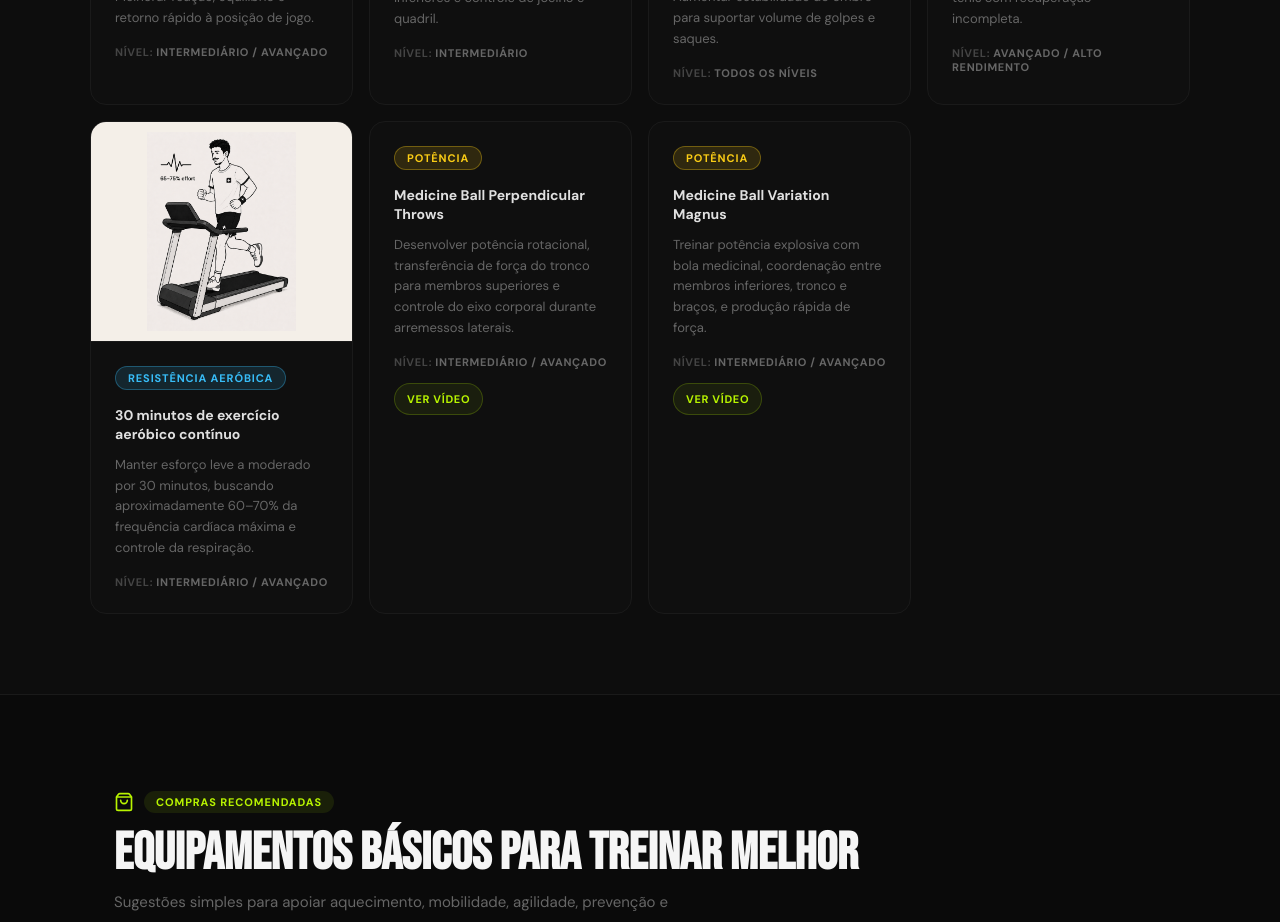
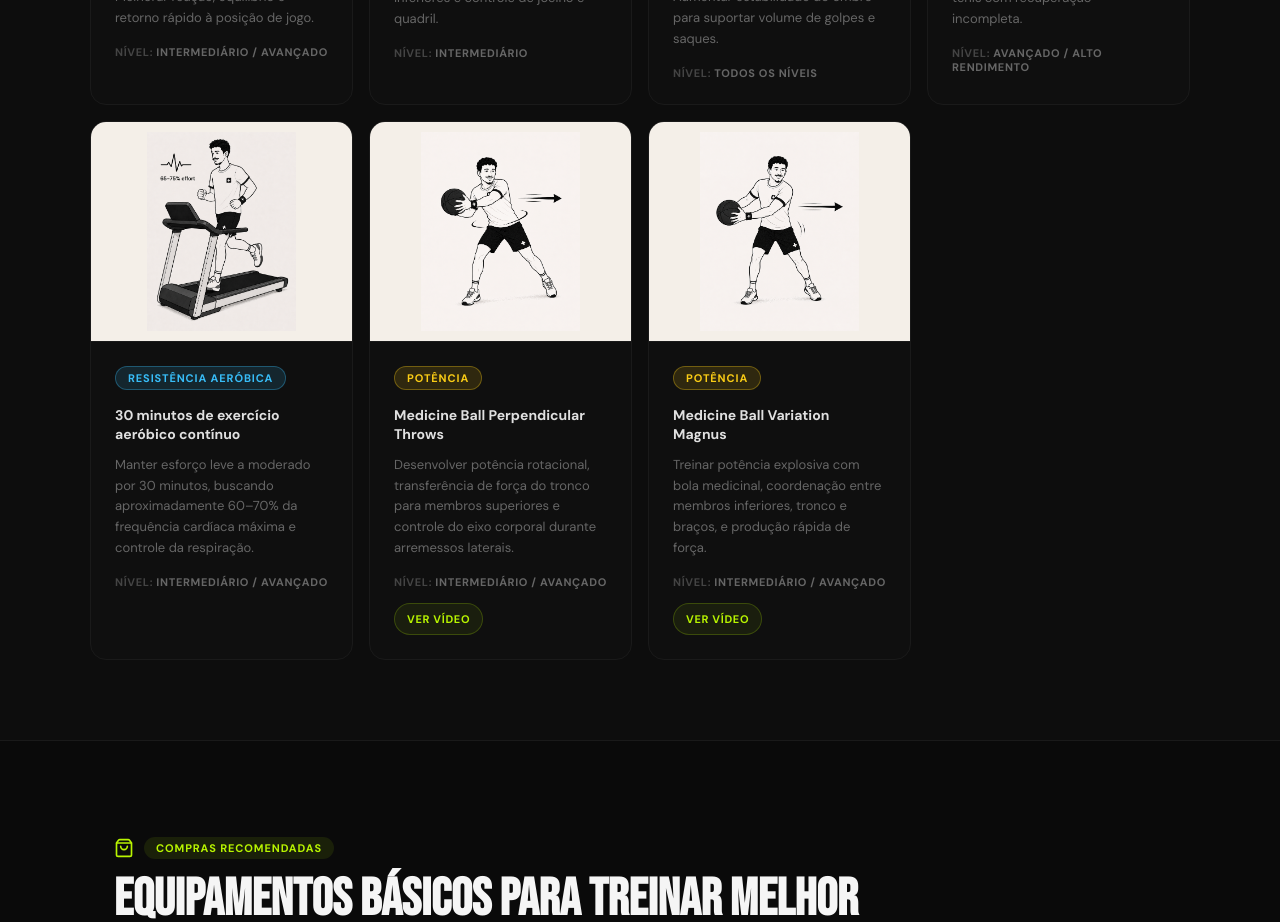
Before and after one commit to danleoparra/Tennis-Conditioning-website-project, a React (Vite) app: page / in a window 1280 px wide. Shown: the part 4560-5482 px from the top of the page. Built offline with nearby package versions, Linux system fonts and the light colour scheme.

Commit message:
Update App.jsx

```diff
--- a/src/App.jsx
+++ b/src/App.jsx
@@ -190,6 +190,7 @@ const exerciseLibrary = [
     objective:
       "Desenvolver potência rotacional, transferência de força do tronco para membros superiores e controle do eixo corporal durante arremessos laterais.",
     level: "Intermediário / Avançado",
+    image: "/images/medicine-ball-perpendicular-throws.png",
     videoUrl: "https://www.youtube.com/watch?v=eeRvIl6Qzbc",
   },
   {
@@ -198,6 +199,7 @@ const exerciseLibrary = [
     objective:
       "Treinar potência explosiva com bola medicinal, coordenação entre membros inferiores, tronco e braços, e produção rápida de força.",
     level: "Intermediário / Avançado",
+    image: "/images/medicine-ball-variation-magnus.png",
     videoUrl: "https://www.youtube.com/watch?v=9b0owgC8MQk",
   },
 ];
```
